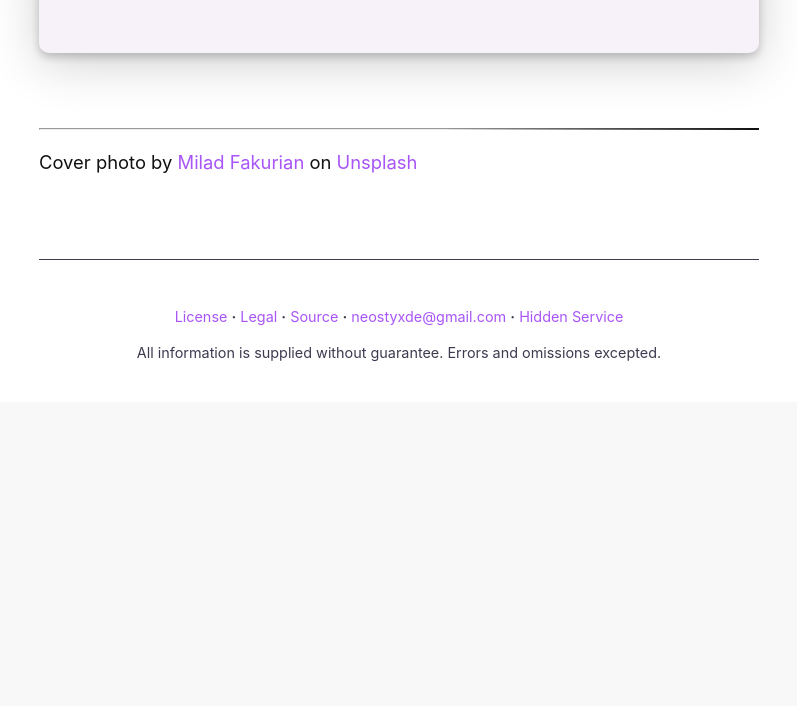
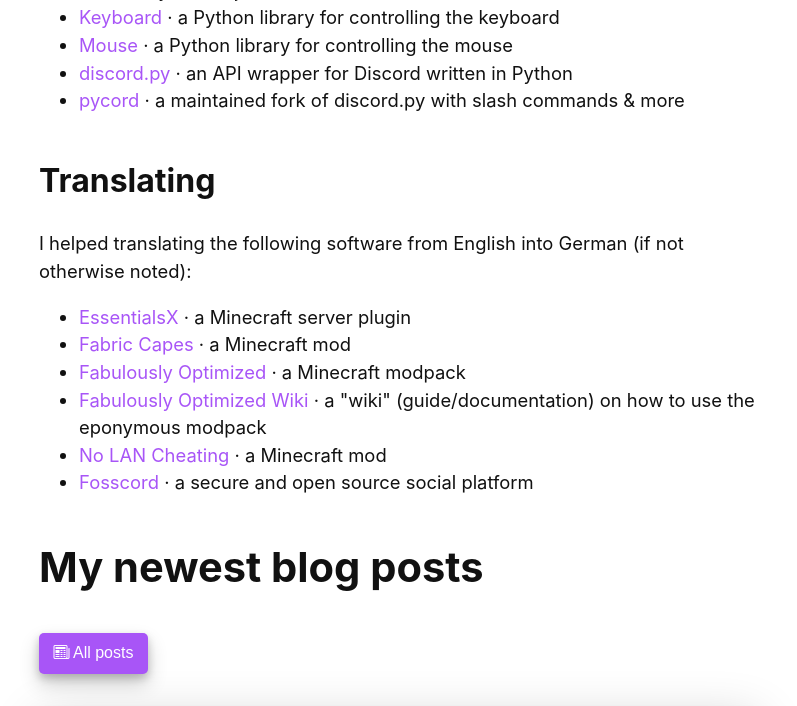
Before and after one commit to nsde/web, a Python web app: template templates/home.html in a window 1280 px wide. Shown: the part 836-1542 px from the top of the page, without its empty margins (241-1038 px from the left). Before the commit the page ends 1197 px from the top, so only its background shows below. Run offline with Jinja, Linux system fonts and the light colour scheme; the template is opened without the code that fills it, so the values that code supplies are empty.

Commit message:
:pencil: Changed homepage text

```diff
--- a/blog.py
+++ b/blog.py
@@ -9,7 +9,8 @@
     post_dates = {}
 
     for post in os.listdir('blog/'):
-        post_dates[post] = os.path.getmtime(f'blog/{post}/page.md')
+        if os.path.isdir(f'blog/{post}'):
+            post_dates[post] = os.path.getmtime(f'blog/{post}/page.md')
 
     posts = []
     for post in sorted(post_dates, key=post_dates.get, reverse=True):
--- a/static/styles/lila.css
+++ b/static/styles/lila.css
@@ -1074,7 +1074,6 @@
 
 img.detail {
     width: 20px;
-    border: 100%;
     position: relative;
     top: 5px
 }
--- a/templates/contact.html
+++ b/templates/contact.html
@@ -11,7 +11,6 @@
             <th>Communication</th>
             <th>Description</th>
             <th>Secure?¹</th>
-            <th>Account needed?</th>
         </tr>
     </thead>
     <tbody>
@@ -23,7 +22,6 @@
                     <img src="https://shields.tosdr.org/en_491.svg"/>
                 </a>
             </td>
-            <td>✅</td>
         </tr>
         <tr>
             <td><a href="https://discord.com/users/657900196189044736"><button>Discord</button></a></td>
@@ -33,7 +31,6 @@
                     <img src="https://shields.tosdr.org/en_536.svg"/>
                 </a>
             </td>
-            <td>✅</td>
         </tr>
         <tr>
             <td><a href="https://matrix.to/#/@onlix:matrix.org"><button>Element</button></a></td>
@@ -43,7 +40,6 @@
                     <img src="https://shields.tosdr.org/en_2498.svg"/>
                 </a>
             </td>
-            <td>✅</td>
     </tr>
         <tr>
             <td><a href="https://github.com/nsde"><button>GitHub¹</button></a></td>
@@ -53,7 +49,6 @@
                     <img src="https://shields.tosdr.org/en_297.svg"/>
                 </a>
             </td>
-            <td>✅</td>
         </tr>
     </tbody>
 </table>
--- a/templates/home.html
+++ b/templates/home.html
@@ -1,19 +1,55 @@
-{% with title="Home", description="Hello I'm Felix, a student in Germany experimenting with tech, and welcome to my website!" %} {% include '_top.html' %} {% endwith %}
+{% with title="Home", description="Hey, I'm Felix, a tech savvy student in Germany. Welcome to my website!" %} {% include '_top.html' %} {% endwith %}
 
 <h2>My website</h2>
 
 <details>
     <summary>About my website</summary>
-    <p>My website currently only contains a blog, in which I give advice on software, hardware and more tech topics.
-        I'm usually a quite lazy, but I really wanted to learn HTML & CSS, so I made this whole
-        website pretty much from scratch. No stolen templates, no website builder, no third party CSS framework.
+    <p>
+        My website currently only contains a blog, in which I give advice on software, hardware and more tech topics.
+        Did you know? I built this whole website pretty much from scratch. No stolen templates, no website builder,
+        no third party CSS framework.
         <br><br>
-        I started re-programming my whole blog in February of this year, so I had to learn a lot to get used to
-        web development. Because of that, there might be some slight problems, so please
-        <a href="https://github.com/nsde/web/issues/new">report issues</a>
-        on my GitHub! Thanks.
+        I started re-programming my whole blog in February of 2022. The website is still under active developement and
+        I'm constantly testing new features to further improve the user experience.
+        Because of that, there might be some slight problems here and there, so please
+        <a href="https://github.com/nsde/web/issues/new">report issues</a>on my GitHub! Thanks.
     </p>
 </details>
+
+<details>
+    <summary>Where can I find your full name/phone number?</summary>
+    <p>
+        Because I care about privacy, I don't publish my entire CV and personal data, including name, photo or phone number.
+        If you want to get it touch with me though, there are a lot of options how you can do so listed in my "contacts" page:
+        <a href="/contact"><button>Contact</button></a>
+    </p>
+</details>
+
+<h2>Skills</h2>
+<h3>Frameworks, Libraries & APIs</h3>
+<ul>
+    <li><a href="https://en.wikipedia.org/wiki/Tkinter">tkinter</a> · the standard Python interface to the Tcl/Tk GUI toolkit</li>
+    <li><a href="https://en.wikipedia.org/wiki/Flask_(web_framework)">Flask</a> · a micro web framework written in Python</li>
+    <li><a href="https://en.wikipedia.org/wiki/Requests_(software)">Requests</a> · a HTTP library for the Python programming language</li>
+    <li><a href="https://en.wikipedia.org/wiki/Jinja_(template_engine)">Jinja2</a> · a web template engine for the Python programming language</li>
+    <li><a href="https://en.wikipedia.org/wiki/Pickle_(Python)">Pickle</a> · Python object serialization tool</li>
+    <li><a href="https://github.com/boppreh/keyboard">Keyboard</a> · a Python library for controlling the keyboard</li>
+    <li><a href="https://github.com/boppreh/mouse">Mouse</a> · a Python library for controlling the mouse</li>
+    <li><a href="https://github.com/Rapptz/discord.py">discord.py</a> · an API wrapper for Discord written in Python</li>
+    <li><a href="https://github.com/Pycord-Development/pycord">pycord</a> · a maintained fork of discord.py with slash commands & more</li>
+</ul>
+
+<h3>Translating</h3>
+I helped translating the following software from English into German (if not otherwise noted):
+
+<ul>
+    <li><a href="https://www.spigotmc.org/resources/essentialsx.9089/">EssentialsX</a> · a Minecraft server plugin</li>
+    <li><a href="https://www.curseforge.com/minecraft/mc-mods/capes">Fabric Capes</a> · a Minecraft mod</li>
+    <li><a href="https://www.curseforge.com/minecraft/modpacks/fabulously-optimized">Fabulously Optimized</a> · a Minecraft modpack</li>
+    <li><a href="https://fabulously-optimized.gitbook.io/modpack">Fabulously Optimized Wiki</a> · a "wiki" (guide/documentation) on how to use the eponymous modpack</li>
+    <li><a href="https://www.curseforge.com/minecraft/mc-mods/no-lan-cheating">No LAN Cheating</a> · a Minecraft mod</li>
+    <li><a href="https://fosscord.com/">Fosscord</a> · a secure and open source social platform</li>
+</ul>
 
 <h2>My newest blog posts</h2>
 <a href="/blog"><button><i class="bi bi-newspaper"></i> All posts</button></a>
--- a/templates/index.html
+++ b/templates/index.html
@@ -26,7 +26,7 @@
 
   <details>
     <summary>Info </summary>
-    <i>As of Feb 2022 – partly estimated – Line count without empty lines & without CSS (with: 100K+) – incl. data of <a href="https://github.com/nsdea">@nsdea</a> — "Private" projects example: I have some closed source parts on my website for projects for/of my friends or so, which don't count as "public", of course.</i>
+    <i>As of Feb 2022 – partly estimated – Line count without empty lines & without CSS (with: 100K+) - incl. data of <a href="https://github.com/nsdea">@nsdea</a> — "Private" projects example: I have some closed source parts on my website for projects for/of my friends or so, which don't count as "public", of course.</i>
     </details>
   </summary>
 
--- a/templates/posts.html
+++ b/templates/posts.html
@@ -23,11 +23,7 @@
     {% endfor %}
 </div>
 <br>
-<blockquote>
-    <strong>Notice ·</strong> The date is actually just the last time the post was updated, not created!
-</blockquote>
-
-<br>
+<h6>Dates are from the last update. See the <a href="https://github.com/nsde/web/tree/master/blog">GitHub repository</a> for details on when I changed which blog post.</h6>
 <p>Thanks to StockSnap on Pixabay for the <a href="https://pixabay.com/photos/wordpress-blogging-writing-typing-923188/">cover image</a>!</p>
 
 {% include "_bottom.html" %}
```
Also changed, not shown: blog/discord-security-vs-whatsapp/page.md (+30 -19 lines), templates/blog.html (+18 -1 lines).
